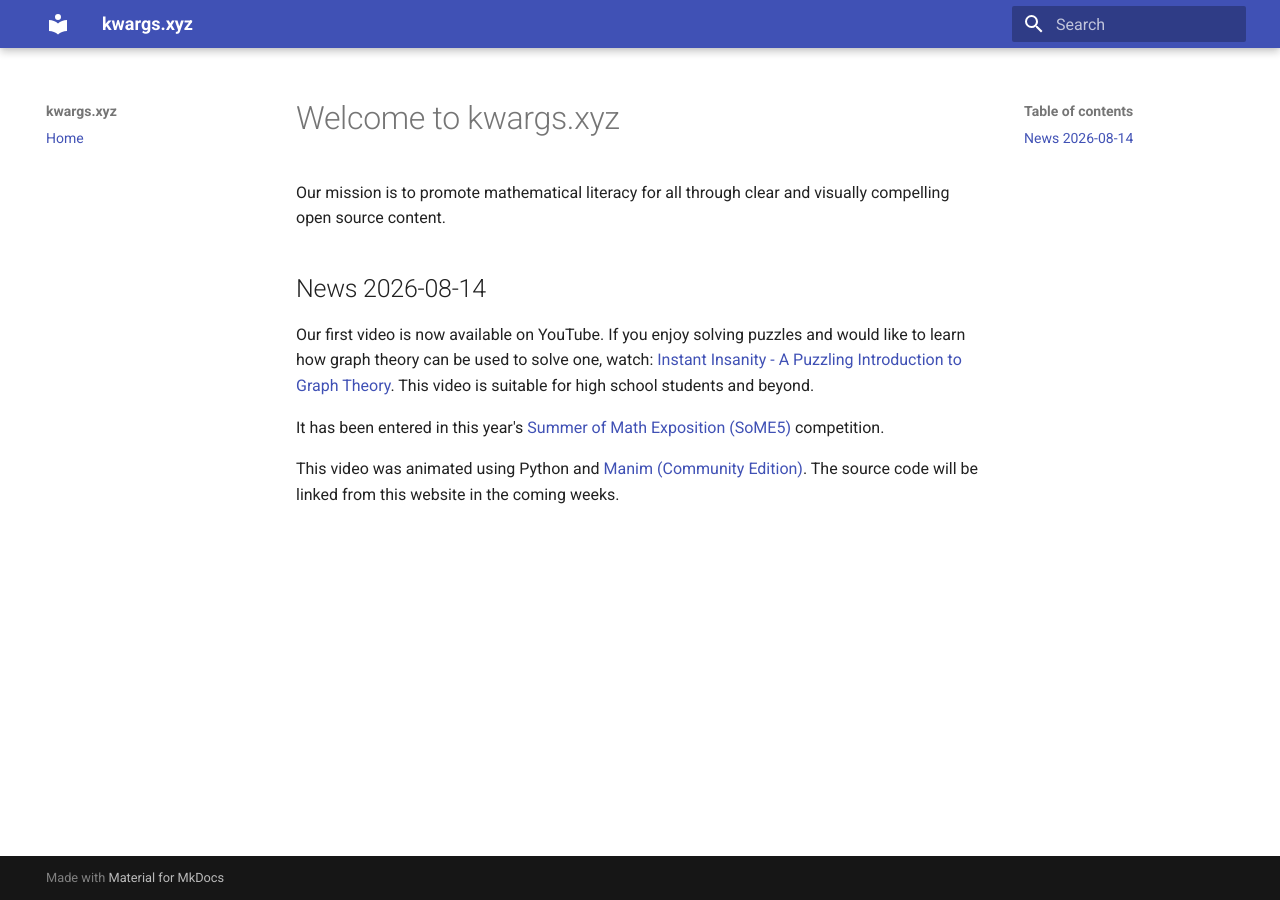
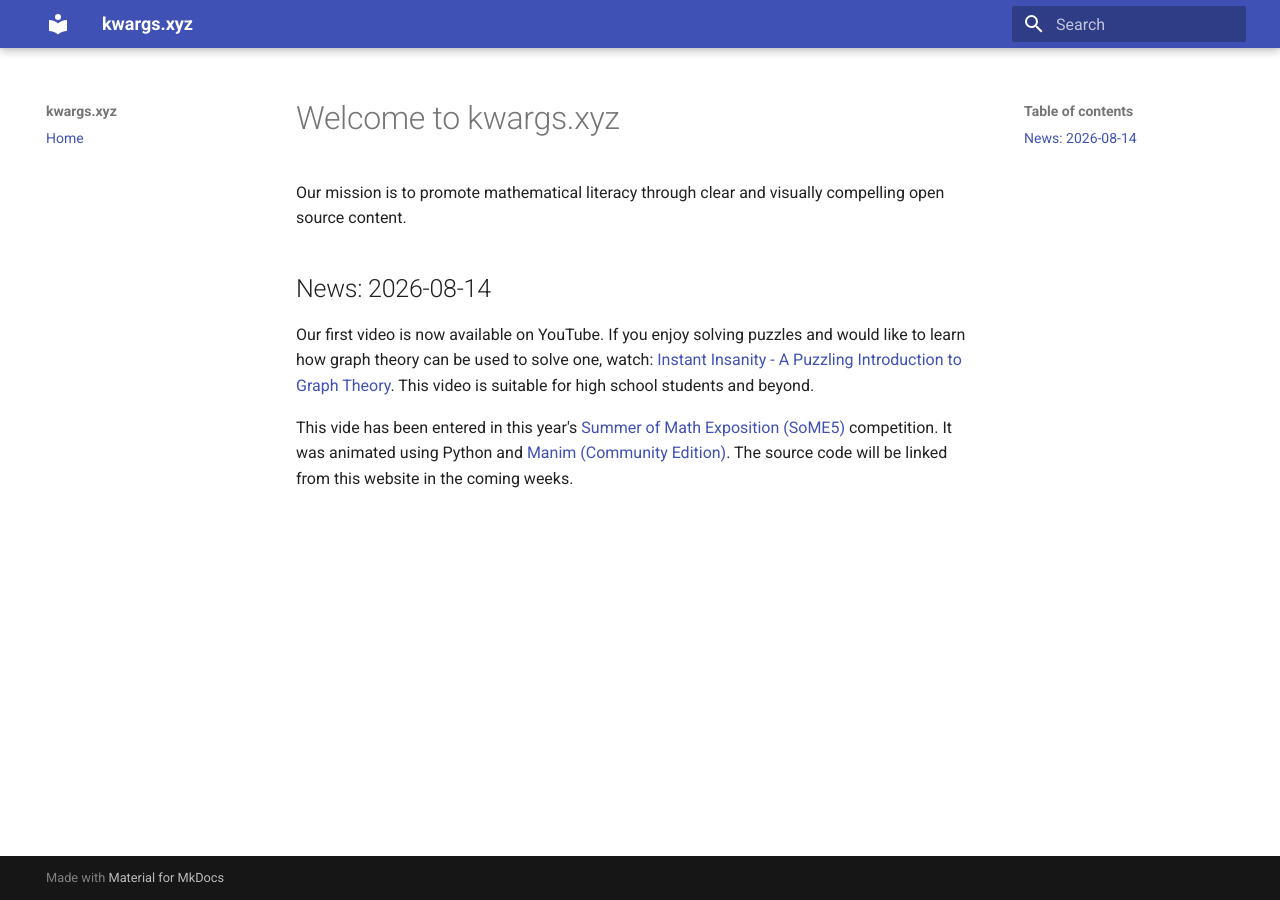
Before and after one commit to kwargs-xyz/kwargs-xyz.github.io, an MkDocs documentation site: the page built from docs/index.md, in a window 1280 px wide. Built offline with MkDocs 1.6.1 and Material for MkDocs 9.7.7, drawn with Linux system fonts in a browser that asks for light colours.

Commit message:
Update index.md

```diff
--- a/docs/index.md
+++ b/docs/index.md
@@ -1,10 +1,9 @@
 # Welcome to kwargs.xyz
 
-Our mission is to promote mathematical
-literacy for all through clear and visually compelling
+Our mission is to promote mathematical literacy through clear and visually compelling
 open source content.
 
-## News 2026-08-14
+## News: 2026-08-14
 
 Our first video is now available on YouTube.
 If you enjoy solving puzzles and would like to
@@ -13,10 +12,9 @@ learn how graph theory can be used to solve one, watch:
 Graph Theory](https://youtu.be/t4jfxglZoGE).
 This video is suitable for high school students and beyond.
 
-It has been entered in this year's
+This vide has been entered in this year's
 [Summer of Math Exposition (SoME5)](https://some.3b1b.co/)
 competition.
-
-This video was animated using Python and
+It was animated using Python and
 [Manim (Community Edition)](https://www.manim.community/).
 The source code will be linked from this website in the coming weeks.
```
